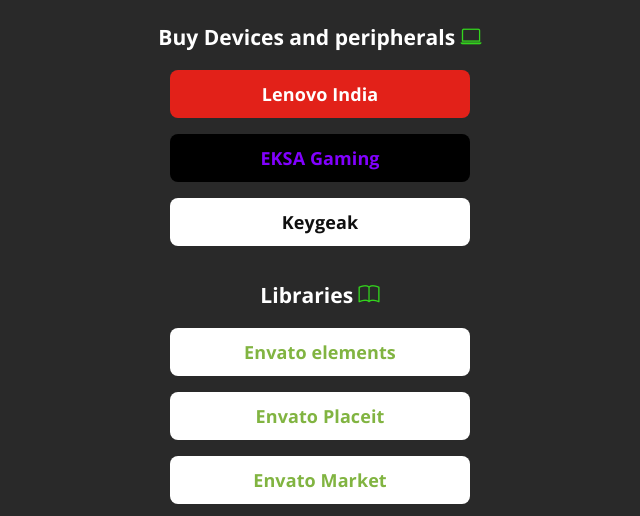
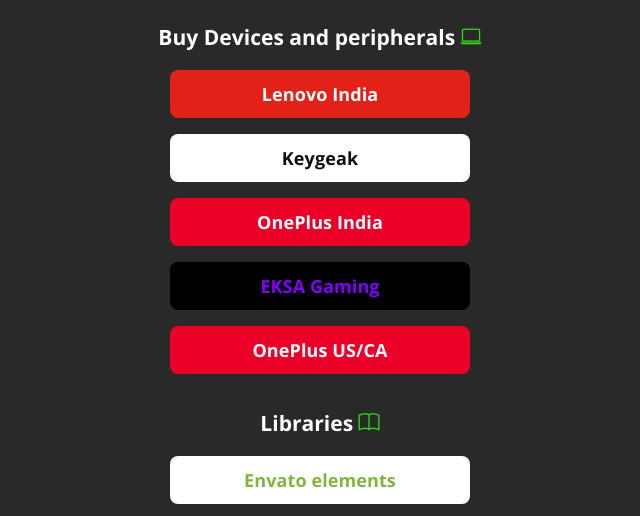
Before and after one commit to godarayudhvir/links.cyberalliance.in, a plain HTML site: page affiliates.html in a window 1280 px wide. Shown: the part 860-1376 px from the top of the page, without its empty margins (320-960 px from the left). Drawn offline with nearby package versions, Linux system fonts and the light colour scheme.

Commit message:
New Affiliate added
Oneplus has been added

```diff
--- a/affiliates.html
+++ b/affiliates.html
@@ -85,12 +85,20 @@
                 <a class="button button-lenovo" href="https://lenovo-in.zlvv.net/cyberalliance" target="_blank" rel="noopener">Lenovo India</a>
                 <br>
 
+                <!--Keygeak-->
+                <a class="button button-keygeak" href="https://keygeak.sjv.io/cyberalliance" target="_blank" rel="noopener">Keygeak</a>
+                <br>
+
+                <!--Oneplus IN-->
+                <a class="button button-oneplus" href="https://oneplus-in.pxf.io/cyberalliance" target="_blank" rel="noopener">OnePlus India</a>
+                <br>
+
                 <!--EKSA Gaming-->
                 <a class="button button-eksa" href="https://eksagamingtech.pxf.io/cyberalliance" target="_blank" rel="noopener">EKSA Gaming</a>
                 <br>
 
-                <!--Keygeak-->
-                <a class="button button-keygeak" href="https://keygeak.sjv.io/cyberalliance" target="_blank" rel="noopener">Keygeak</a>
+                <!--Oneplus US/Ca-->
+                <a class="button button-oneplus" href="https://onepluscom.pxf.io/cyberalliance" target="_blank" rel="noopener">OnePlus US/CA</a>
                 <br>
 
         <h3> Libraries <i class="bi-book" style="color: rgb(51, 214, 29)"></i></h3>
--- a/css/brands.css
+++ b/css/brands.css
@@ -313,6 +313,14 @@
 .button.button-lenovo:focus {
   filter: brightness(90%) }
 
+/* oneplus */
+.button.button-oneplus {
+  color: #ffffff;
+  background-color:  #eb0028 }
+.button.button-oneplus:hover,
+.button.button-oneplus:focus {
+  filter: brightness(90%) }
+
   /* Hostinger*/
 .button.button-hostinger {
   color: #f3f3f3;
```
